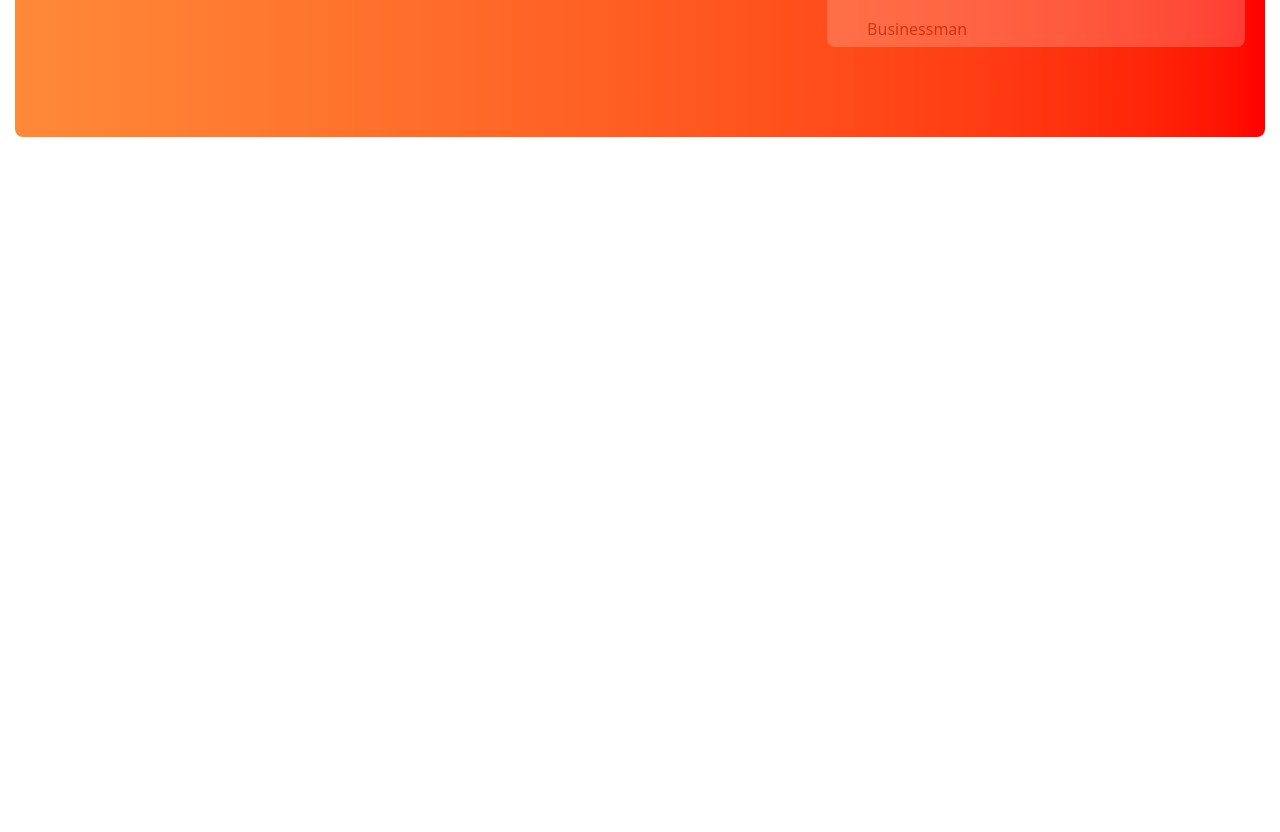
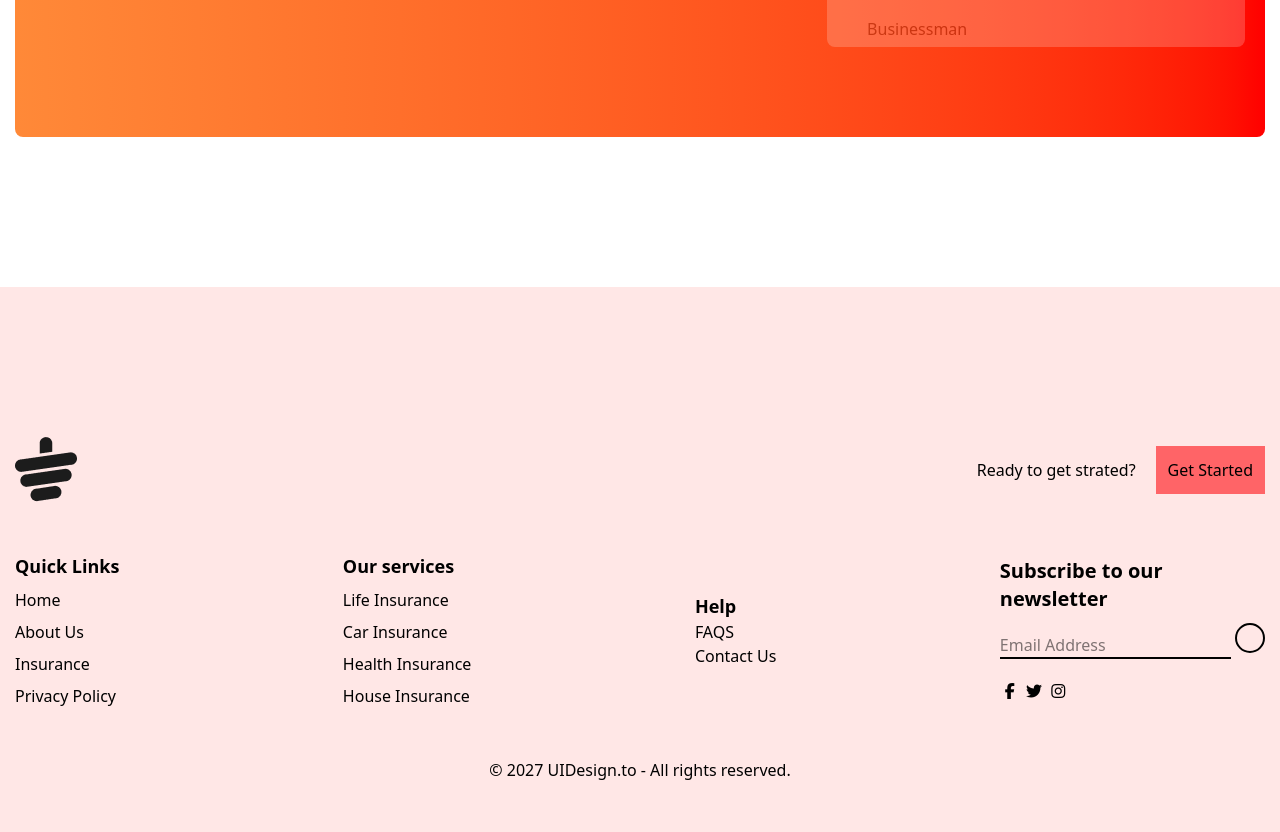
Before and after one commit to raihan1846/tea-house-project, a plain HTML site: page index.html in a window 1280 px wide. Shown: the part 2446-3278 px from the top of the page. Before the commit the page ends 2703 px from the top, so only its background shows below. Drawn offline with nearby package versions, Linux system fonts and the light colour scheme.

Commit message:
footer part complete

```diff
--- a/index.html
+++ b/index.html
@@ -117,5 +117,50 @@
              </div>
          </div>
       </div>
+
+     <div class="bg-[#ffe7e6] py-[50px] mt-[150px]">
+         <div class="footer_parent max-w-[1250px] mx-auto  mt-[100px]">
+        <div class="flex justify-between items-center mt-[50px]">
+            <img src="./images/cup.png" alt="">
+             <div class="flex items-center">
+                 <p class="mr-5">Ready to get strated?</p>
+                 <button class="bg-red-400 p-3">Get Started</button>
+             </div>
+        </div>
+        <div class="flex justify-between mt-[50px] flex-col items-center text-center md:text-left md:flex-row">
+            <div>
+                <h2 class="font-semibold text-lg">Quick Links</h2>
+                <p class="mt-2">Home</p>
+                <p class="mt-2">About Us</p>
+                <p class="mt-2">Insurance</p>
+                <p class="mt-2">Privacy Policy</p>
+            </div>
+            <div>
+                <p class="font-semibold text-lg">Our services</p>
+                <p class="mt-2">Life Insurance</p>
+                <p class="mt-2">Car Insurance</p>
+                <p class="mt-2">Health Insurance</p>
+                <p class="mt-2">House Insurance</p>
+            </div>
+            <div>
+                <p class="font-semibold text-lg">Help</p>
+                <p>FAQS</p>
+                <p>Contact Us</p>
+            </div>
+            <div>
+                <h2 class="font-bold text-xl">Subscribe to our <br> newsletter</h2>
+                <input type="text" placeholder="Email Address" class="border-b-2 outline-none mt-5">
+                <button class="border-2 h-[30px] w-[30px] rounded-full"></button>
+                <div class="mt-5">
+                    <span><i class="fa-brands fa-facebook-f"></i></span>
+                    <span><i class="fa-brands fa-twitter"></i></span>
+                    <span><i class="fa-brands fa-instagram"></i></span>
+                </div>
+            </div>
+        </div>
+        <p class="text-center mt-[50px]">© 2027 UIDesign.to - All rights reserved.</p>
+      </div>
+     </div>
+
 </body>
 </html>
```
